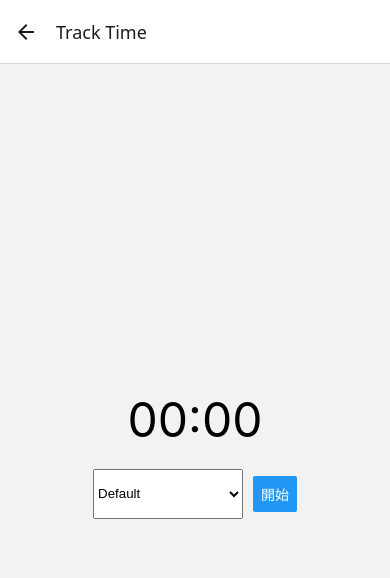
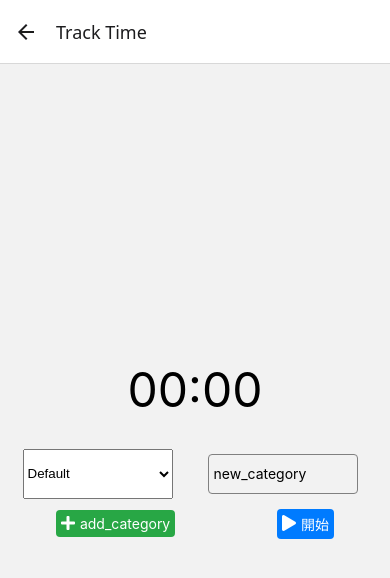
Before and after one commit to will-sans/TimeTracker, a React Native app: screen /Timer in a window 390 px wide. Shown: the top 578 px of the page. Built offline with nearby package versions, Linux system fonts and the light colour scheme.

Commit message:
Fix TS2322 error with TouchableOpacity and improve UI layout for category management

```diff
--- a/src/screens/TimerScreen.tsx
+++ b/src/screens/TimerScreen.tsx
@@ -1,8 +1,9 @@
 import React, { useState, useEffect, useRef } from 'react';
-import { View, Text, Button, StyleSheet, Alert } from 'react-native';
+   import { View, Text, StyleSheet, TextInput, TouchableOpacity, Alert } from 'react-native';
    import { Picker } from '@react-native-picker/picker';
    import { useTranslation } from 'react-i18next';
    import AsyncStorage from '@react-native-async-storage/async-storage';
+   import { FontAwesome5 } from '@expo/vector-icons';
    import { getUserTimeZone, toUTC } from '../utils/dateUtils';
    import { TimeEntry } from '../models/TimeEntry';
 
@@ -11,49 +12,48 @@ const TimerScreen: React.FC = () => {
      const [isRunning, setIsRunning] = useState(false);
      const [minutes, setMinutes] = useState(0);
      const [seconds, setSeconds] = useState(0);
-  const [totalSeconds, setTotalSeconds] = useState(0); // 直接この値を更新するように変更
-  const [startTime, setStartTime] = useState<Date | null>(null); // 開始時間は参照用として保持
+     const [totalSeconds, setTotalSeconds] = useState(0);
+     const [startTime, setStartTime] = useState<Date | null>(null);
      const [userTimeZone, setUserTimeZone] = useState<string>('UTC');
      const [category, setCategory] = useState('Default');
+     const [categories, setCategories] = useState<string[]>(['Default', 'Work', 'Study']);
+     const [newCategory, setNewCategory] = useState('');
      const idCounter = useRef(0);
-
-  // useRefを使ってinterval IDを保持
      const intervalRef = useRef<NodeJS.Timeout | null>(null);
 
      useEffect(() => {
-    const loadTimeZone = async () => {
+       const loadTimeZoneAndCategories = async () => {
          const tz = await getUserTimeZone();
          setUserTimeZone(tz);
+         const storedCategories = await AsyncStorage.getItem('categories');
+         if (storedCategories) {
+           setCategories(JSON.parse(storedCategories));
+         }
        };
-    loadTimeZone();
+       loadTimeZoneAndCategories();
      }, []);
 
      useEffect(() => {
        if (isRunning) {
-      // intervalRef.current がすでに設定されている場合はクリアしない（多重起動防止）
-      if (intervalRef.current) return;
-
+         if (!intervalRef.current) {
            intervalRef.current = setInterval(() => {
-        setTotalSeconds(prevTotalSeconds => prevTotalSeconds + 1); // 1秒ごとにtotalSecondsをインクリメント
+             setTotalSeconds(prevTotalSeconds => prevTotalSeconds + 1);
            }, 1000);
+         }
        } else {
-      // isRunning が false になったら interval をクリア
          if (intervalRef.current) {
            clearInterval(intervalRef.current);
            intervalRef.current = null;
          }
        }
-
-    // クリーンアップ関数
        return () => {
          if (intervalRef.current) {
            clearInterval(intervalRef.current);
            intervalRef.current = null;
          }
        };
-  }, [isRunning]); // 依存配列から startTime を削除し、isRunning のみで制御
+     }, [isRunning]);
 
-  // totalSeconds の変更を minutes と seconds に反映する useEffect を追加
      useEffect(() => {
        setMinutes(Math.floor(totalSeconds / 60));
        setSeconds(totalSeconds % 60);
@@ -62,8 +62,8 @@ const TimerScreen: React.FC = () => {
      const startTimer = () => {
        setMinutes(0);
        setSeconds(0);
-    setTotalSeconds(0); // タイマー開始時にリセット
-    setStartTime(toUTC(new Date(), userTimeZone)); // 初回開始時間のみ記録
+       setTotalSeconds(0);
+       setStartTime(toUTC(new Date(), userTimeZone));
        setIsRunning(true);
      };
 
@@ -72,14 +72,12 @@ const TimerScreen: React.FC = () => {
      };
 
      const resumeTimer = () => {
-    // startTime が null の場合は再開できない (まだ開始されていないか、完全に停止されている場合)
        if (startTime) {
          setIsRunning(true);
        }
      };
 
      const stopTimer = async () => {
-    // startTime が null の場合は何もしない
        if (!startTime) {
          console.log('Stop attempted but no start time');
          return;
@@ -89,7 +87,7 @@ const TimerScreen: React.FC = () => {
        const endTime = toUTC(new Date(), userTimeZone);
        const entry: TimeEntry = {
          id: `${Date.now()}-${idCounter.current++}`,
-      time: totalSeconds, // 最終的な totalSeconds を保存
+         time: totalSeconds,
          category,
          date: endTime.toISOString(),
          timeZone: userTimeZone,
@@ -109,10 +107,19 @@ const TimerScreen: React.FC = () => {
        } finally {
          console.log('Finally block executed');
          setIsRunning(false);
-      setStartTime(null); // タイマーを完全に停止した場合は startTime をリセット
+         setStartTime(null);
          setMinutes(0);
          setSeconds(0);
-      setTotalSeconds(0); // タイマーを完全に停止した場合は totalSeconds をリセット
+         setTotalSeconds(0);
+       }
+     };
+
+     const addCategory = async () => {
+       if (newCategory && !categories.includes(newCategory)) {
+         const updatedCategories = [...categories, newCategory];
+         setCategories(updatedCategories);
+         await AsyncStorage.setItem('categories', JSON.stringify(updatedCategories));
+         setNewCategory('');
        }
      };
 
@@ -136,22 +143,71 @@ const TimerScreen: React.FC = () => {
              onValueChange={(itemValue: string) => setCategory(itemValue)}
              style={styles.picker}
            >
-          <Picker.Item label="Default" value="Default" />
-          <Picker.Item label="Work" value="Work" />
-          <Picker.Item label="Study" value="Study" />
+             {categories.map((cat) => (
+               <Picker.Item key={cat} label={cat} value={cat} />
+             ))}
            </Picker>
-
-        {!isRunning && !startTime ? ( // タイマーが停止している初期状態
-          <Button title={t('start')} onPress={startTimer} />
-        ) : !isRunning && startTime ? ( // タイマーが一時停止している状態
+           <TextInput
+             style={styles.input}
+             value={newCategory}
+             onChangeText={setNewCategory}
+             placeholder={t('new_category')}
+             onSubmitEditing={addCategory}
+           />
+           <TouchableOpacity
+             style={styles.addButton}
+             onPress={addCategory}
+             activeOpacity={0.7}
+           >
+             <FontAwesome5 name="plus" size={16} color="white" />
+             <Text style={styles.addButtonText}>{t('add_category')}</Text>
+           </TouchableOpacity>
+           {!isRunning && !startTime ? (
+             <TouchableOpacity
+               style={styles.customButton}
+               onPress={startTimer}
+               activeOpacity={0.7}
+             >
+               <FontAwesome5 name="play" size={16} color="white" />
+               <Text style={styles.buttonText}>{t('start')}</Text>
+             </TouchableOpacity>
+           ) : !isRunning && startTime ? (
              <>
-            <Button title={t('resume')} onPress={resumeTimer} />
-            <Button title={t('save')} onPress={() => { stopTimer().catch(console.error); }} />
+               <TouchableOpacity
+                 style={styles.customButton}
+                 onPress={resumeTimer}
+                 activeOpacity={0.7}
+               >
+                 <FontAwesome5 name="play" size={16} color="white" />
+                 <Text style={styles.buttonText}>{t('resume')}</Text>
+               </TouchableOpacity>
+               <TouchableOpacity
+                 style={styles.customButton}
+                 onPress={() => { stopTimer().catch(console.error); }}
+                 activeOpacity={0.7}
+               >
+                 <FontAwesome5 name="save" size={16} color="white" />
+                 <Text style={styles.buttonText}>{t('save')}</Text>
+               </TouchableOpacity>
              </>
-        ) : ( // タイマーが実行中の状態
+           ) : (
              <>
-            <Button title={t('pause')} onPress={pauseTimer} />
-            <Button title={t('save')} onPress={() => { stopTimer().catch(console.error); }} />
+               <TouchableOpacity
+                 style={styles.customButton}
+                 onPress={pauseTimer}
+                 activeOpacity={0.7}
+               >
+                 <FontAwesome5 name="pause" size={16} color="white" />
+                 <Text style={styles.buttonText}>{t('pause')}</Text>
+               </TouchableOpacity>
+               <TouchableOpacity
+                 style={styles.customButton}
+                 onPress={() => { stopTimer().catch(console.error); }}
+                 activeOpacity={0.7}
+               >
+                 <FontAwesome5 name="save" size={16} color="white" />
+                 <Text style={styles.buttonText}>{t('save')}</Text>
+               </TouchableOpacity>
              </>
            )}
          </View>
@@ -173,11 +229,45 @@ const styles = StyleSheet.create({
        flexDirection: 'row',
        alignItems: 'center',
        gap: 10,
+       flexWrap: 'wrap',
+       justifyContent: 'space-around',
+       padding: 10,
      },
      picker: {
        height: 50,
        width: 150,
      },
+     input: {
+       height: 40,
+       borderColor: 'gray',
+       borderWidth: 1,
+       borderRadius: 4,
+       padding: 5,
+       width: 150,
+       marginRight: 10,
+     },
+     addButton: {
+       backgroundColor: '#28a745',
+       padding: 5,
+       borderRadius: 4,
+       flexDirection: 'row',
+       alignItems: 'center',
+     },
+     addButtonText: {
+       color: 'white',
+       marginLeft: 5,
+     },
+     customButton: {
+       backgroundColor: '#007bff',
+       padding: 5,
+       borderRadius: 4,
+       flexDirection: 'row',
+       alignItems: 'center',
+     },
+     buttonText: {
+       color: 'white',
+       marginLeft: 5,
+     },
    });
 
    export default TimerScreen;
```
Lines whose indentation alone changed are shown as unchanged.
